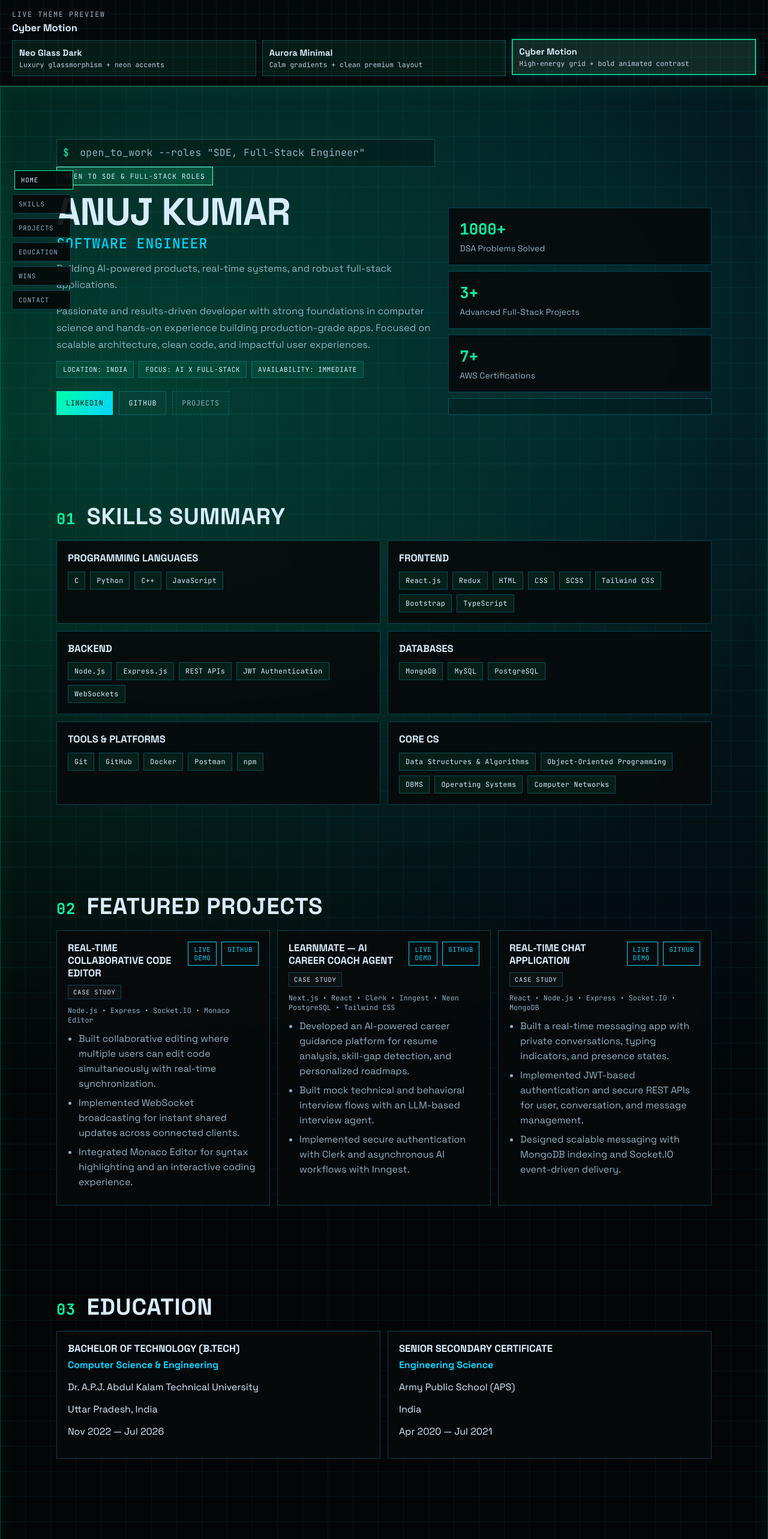
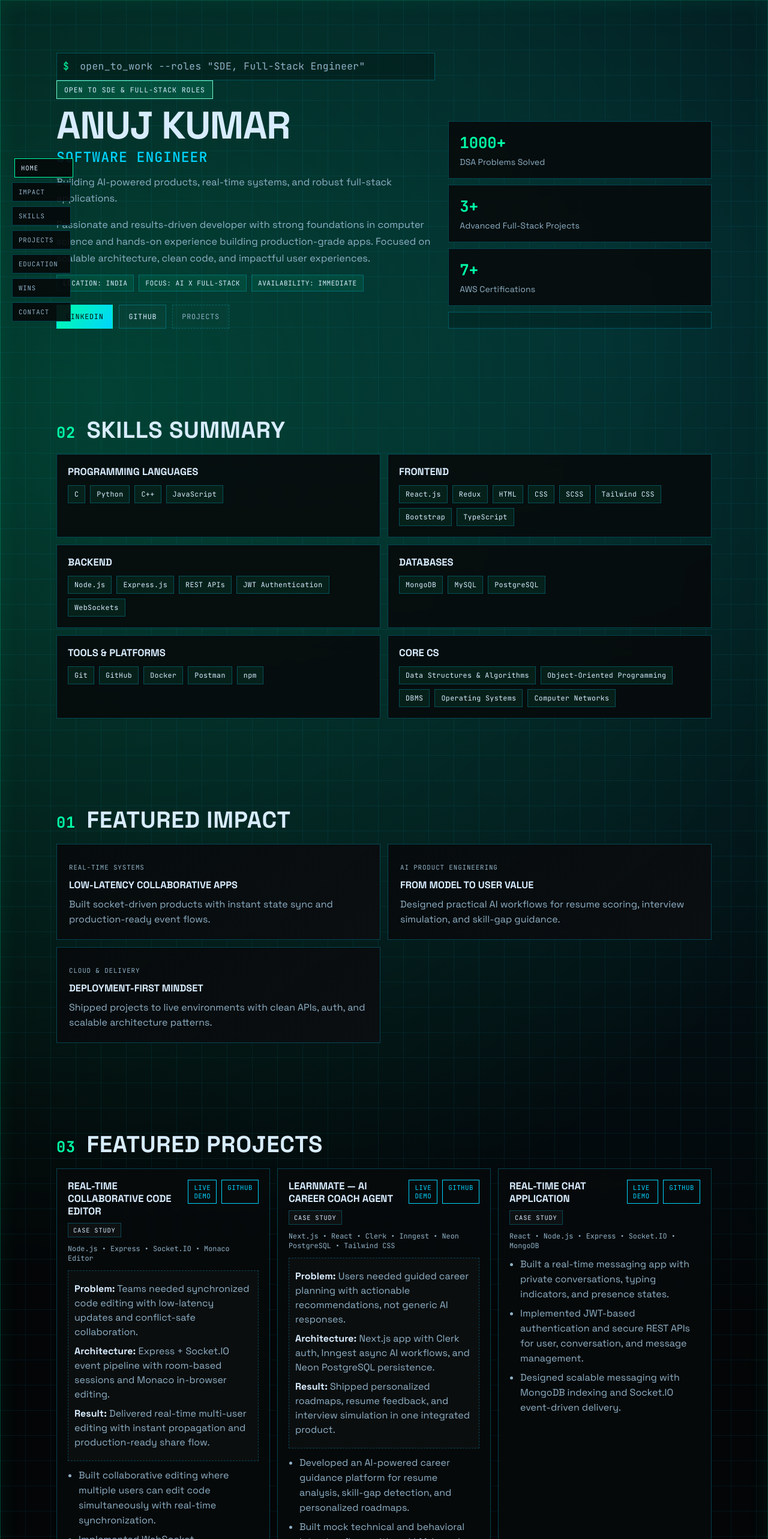
Before and after one commit to AnujYadav-1915/updated-portfolio-website, a React (Create React App) app: page / in a window 1280 px wide. Shown: the top 2566 px of the page at 60% size. Built offline with nearby package versions, Linux system fonts and the light colour scheme.

Commit message:
Elevate portfolio with impact section, case studies, and recruiter CTA

```diff
--- a/src/App.js
+++ b/src/App.js
@@ -1,38 +1,10 @@
-import { useMemo, useState } from 'react';
 import PortfolioPage from './pages/PortfolioPage';
-import { themeOptions } from './data/portfolioData';
 import './pages/PortfolioPage.css';
 
 function App() {
-  const [activeTheme, setActiveTheme] = useState('cyber-motion');
-
-  const activeThemeMeta = useMemo(
-    () => themeOptions.find((theme) => theme.id === activeTheme) || themeOptions[0],
-    [activeTheme],
-  );
-
   return (
-    <div className={`appShell ${activeTheme}`}>
-      <header className="themeDock">
-        <div className="themeDockHeader">
-          <p>Live Theme Preview</p>
-          <h2>{activeThemeMeta.label}</h2>
-        </div>
-        <div className="themeButtonRow">
-          {themeOptions.map((theme) => (
-            <button
-              key={theme.id}
-              type="button"
-              onClick={() => setActiveTheme(theme.id)}
-              className={`themeBtn ${activeTheme === theme.id ? 'active' : ''}`}
-            >
-              <span>{theme.label}</span>
-              <small>{theme.short}</small>
-            </button>
-          ))}
-        </div>
-      </header>
-      <PortfolioPage theme={activeTheme} />
+    <div className="appShell cyber-motion">
+      <PortfolioPage theme="cyber-motion" />
     </div>
   );
 }
--- a/src/data/portfolioData.js
+++ b/src/data/portfolioData.js
@@ -6,6 +6,7 @@ export const portfolioData = {
     'Passionate and results-driven developer with strong foundations in computer science and hands-on experience building production-grade apps. Focused on scalable architecture, clean code, and impactful user experiences.',
   links: {
     email: 'mailto:anujyadav11112003@gmail.com',
+    calendar: 'https://calendly.com/anujyadav11112003/30min',
     linkedin: 'https://www.linkedin.com/in/anuj-kumar-918415295/',
     github: 'https://github.com/AnujYadav-1915',
     leetcode: 'https://leetcode.com/u/AnujxPhoenix/',
@@ -27,6 +28,11 @@ export const portfolioData = {
       stack: ['Node.js', 'Express', 'Socket.IO', 'Monaco Editor'],
       demoLink: 'https://realtime-collaborative-code-editor-master.onrender.com/',
       repoLink: 'https://github.com/AnujYadav-1915/Realtime-Collaborative-Code-Editor-master',
+      caseStudy: {
+        problem: 'Teams needed synchronized code editing with low-latency updates and conflict-safe collaboration.',
+        architecture: 'Express + Socket.IO event pipeline with room-based sessions and Monaco in-browser editing.',
+        result: 'Delivered real-time multi-user editing with instant propagation and production-ready share flow.',
+      },
       points: [
         'Built collaborative editing where multiple users can edit code simultaneously with real-time synchronization.',
         'Implemented WebSocket broadcasting for instant shared updates across connected clients.',
@@ -38,6 +44,11 @@ export const portfolioData = {
       stack: ['Next.js', 'React', 'Clerk', 'Inngest', 'Neon PostgreSQL', 'Tailwind CSS'],
       demoLink: 'https://ai-career-coach-agent-five.vercel.app/',
       repoLink: 'https://github.com/AnujYadav-1915/Learnmate',
+      caseStudy: {
+        problem: 'Users needed guided career planning with actionable recommendations, not generic AI responses.',
+        architecture: 'Next.js app with Clerk auth, Inngest async AI workflows, and Neon PostgreSQL persistence.',
+        result: 'Shipped personalized roadmaps, resume feedback, and interview simulation in one integrated product.',
+      },
       points: [
         'Developed an AI-powered career guidance platform for resume analysis, skill-gap detection, and personalized roadmaps.',
         'Built mock technical and behavioral interview flows with an LLM-based interview agent.',
--- a/src/pages/PortfolioPage.css
+++ b/src/pages/PortfolioPage.css
@@ -410,13 +410,15 @@
 
 .skillGroupGrid,
 .projectGrid,
-.eduTimeline {
+.eduTimeline,
+.impactGrid {
   display: grid;
   gap: 12px;
 }
 
 .skillGroupGrid,
-.eduTimeline {
+.eduTimeline,
+.impactGrid {
   grid-template-columns: repeat(2, minmax(0, 1fr));
 }
 
@@ -429,6 +431,40 @@
 .projectCard {
   padding: 18px;
   transition: transform 200ms ease, border-color 200ms ease, box-shadow 200ms ease;
+}
+
+.impactCard {
+  padding: 20px;
+  border: 1px solid var(--chip-border);
+  background: linear-gradient(140deg, color-mix(in srgb, var(--surface), black 6%), var(--surface-strong));
+  transition: transform 200ms ease, border-color 200ms ease, box-shadow 200ms ease;
+}
+
+.impactCard:hover {
+  transform: translateY(-3px);
+  border-color: var(--accent);
+  box-shadow: 0 0 0 1px color-mix(in srgb, var(--accent), transparent 58%);
+}
+
+.impactMetric {
+  margin: 0;
+  font-family: 'JetBrains Mono', monospace;
+  font-size: 0.68rem;
+  letter-spacing: 0.08em;
+  text-transform: uppercase;
+  color: var(--accent-2);
+}
+
+.impactCard h3 {
+  margin: 10px 0 0;
+  text-transform: uppercase;
+  font-size: 1.02rem;
+}
+
+.impactCard p {
+  margin: 10px 0 0;
+  color: var(--muted);
+  line-height: 1.56;
 }
 
 .skillGroupCard:hover,
@@ -517,6 +553,23 @@
   font-size: 0.74rem;
 }
 
+.caseStudyBlock {
+  margin: 12px 0;
+  padding: 10px;
+  border: 1px dashed var(--chip-border);
+  background: rgba(255, 255, 255, 0.02);
+}
+
+.caseStudyBlock p {
+  margin: 8px 0;
+  color: var(--muted);
+  line-height: 1.5;
+}
+
+.caseStudyBlock strong {
+  color: var(--text);
+}
+
 .projectCard ul,
 .achievementList,
 .contactList {
@@ -543,6 +596,17 @@
 
 .contactCard p {
   color: var(--muted);
+}
+
+.recruiterActions {
+  margin: 16px 0 18px;
+  display: grid;
+  grid-template-columns: repeat(3, minmax(0, 1fr));
+  gap: 10px;
+}
+
+.recruiterActions a {
+  text-align: center;
 }
 
 .contactList a {
@@ -670,6 +734,8 @@
   .projectGrid,
   .skillGroupGrid,
   .eduTimeline,
+  .impactGrid,
+  .recruiterActions,
   .heroSection {
     grid-template-columns: 1fr;
   }
--- a/src/pages/PortfolioPage.js
+++ b/src/pages/PortfolioPage.js
@@ -17,8 +17,27 @@ const heroStats = [
   { value: '7+', label: 'AWS Certifications' },
 ];
 
+const featuredImpact = [
+  {
+    metric: 'Real-time Systems',
+    headline: 'Low-latency collaborative apps',
+    proof: 'Built socket-driven products with instant state sync and production-ready event flows.',
+  },
+  {
+    metric: 'AI Product Engineering',
+    headline: 'From model to user value',
+    proof: 'Designed practical AI workflows for resume scoring, interview simulation, and skill-gap guidance.',
+  },
+  {
+    metric: 'Cloud & Delivery',
+    headline: 'Deployment-first mindset',
+    proof: 'Shipped projects to live environments with clean APIs, auth, and scalable architecture patterns.',
+  },
+];
+
 const sectionItems = [
   { id: 'home', label: 'Home' },
+  { id: 'impact', label: 'Impact' },
   { id: 'skills', label: 'Skills' },
   { id: 'projects', label: 'Projects' },
   { id: 'education', label: 'Education' },
@@ -108,7 +127,7 @@ const PortfolioPage = ({ theme }) => {
       </section>
 
       <section id="skills" data-section-id="skills" className="portfolioSection scrollReveal">
-        <h2><span>01</span> Skills Summary</h2>
+        <h2><span>02</span> Skills Summary</h2>
         <div className="skillGroupGrid">
           {skillGroups.map((group) => (
             <article className="skillGroupCard" key={group.key}>
@@ -123,10 +142,23 @@ const PortfolioPage = ({ theme }) => {
         </div>
       </section>
 
+      <section id="impact" data-section-id="impact" className="portfolioSection scrollReveal">
+        <h2><span>01</span> Featured Impact</h2>
+        <div className="impactGrid">
+          {featuredImpact.map((item) => (
+            <article className="impactCard" key={item.metric}>
+              <p className="impactMetric">{item.metric}</p>
+              <h3>{item.headline}</h3>
+              <p>{item.proof}</p>
+            </article>
+          ))}
+        </div>
+      </section>
+
       <section id="projects" data-section-id="projects" className="portfolioSection scrollReveal">
-        <h2><span>02</span> Featured Projects</h2>
+        <h2><span>03</span> Featured Projects</h2>
         <div className="projectGrid">
-          {portfolioData.projects.map((project) => (
+          {portfolioData.projects.map((project, index) => (
             <article className="projectCard" key={project.title}>
               <div className="projectHead">
                 <h3>{project.title}</h3>
@@ -137,6 +169,13 @@ const PortfolioPage = ({ theme }) => {
               </div>
               <p className="projectLabel">Case Study</p>
               <p className="stackRow">{project.stack.join(' • ')}</p>
+              {index < 2 && project.caseStudy && (
+                <div className="caseStudyBlock">
+                  <p><strong>Problem:</strong> {project.caseStudy.problem}</p>
+                  <p><strong>Architecture:</strong> {project.caseStudy.architecture}</p>
+                  <p><strong>Result:</strong> {project.caseStudy.result}</p>
+                </div>
+              )}
               <ul>
                 {project.points.map((point) => (
                   <li key={point}>{point}</li>
@@ -148,7 +187,7 @@ const PortfolioPage = ({ theme }) => {
       </section>
 
       <section id="education" data-section-id="education" className="portfolioSection scrollReveal">
-        <h2><span>03</span> Education</h2>
+        <h2><span>04</span> Education</h2>
         <div className="eduTimeline">
           {portfolioData.education.map((item) => (
             <article className="eduCard" key={item.institute + item.duration}>
@@ -163,7 +202,7 @@ const PortfolioPage = ({ theme }) => {
       </section>
 
       <section id="achievements" data-section-id="achievements" className="portfolioSection scrollReveal">
-        <h2><span>04</span> Achievements</h2>
+        <h2><span>05</span> Achievements</h2>
         <ul className="achievementList">
           {portfolioData.achievements.map((item) => (
             <li key={item}>{item}</li>
@@ -173,8 +212,13 @@ const PortfolioPage = ({ theme }) => {
 
       <section id="contact" data-section-id="contact" className="portfolioSection scrollReveal contactSection">
         <div className="contactCard">
-          <h2><span>05</span> Let&apos;s Connect</h2>
+          <h2><span>06</span> Let&apos;s Connect</h2>
           <p>Reach out for internships, full-time roles, collaborations, and product discussions.</p>
+          <div className="recruiterActions">
+            <a className="btnPrimary" href={portfolioData.links.resume} target="_blank" rel="noreferrer">View Resume</a>
+            <a className="btnOutline" href={portfolioData.links.calendar} target="_blank" rel="noreferrer">Book Intro Call</a>
+            <a className="btnGhost" href={`${portfolioData.links.email}?subject=Interview%20Discussion%20-%20Anuj%20Kumar`}>Email for Opportunity</a>
+          </div>
           <ul className="contactList">
             <li><a href={portfolioData.links.email}>Email</a></li>
             <li><a href={portfolioData.links.linkedin} target="_blank" rel="noreferrer">LinkedIn</a></li>
```
